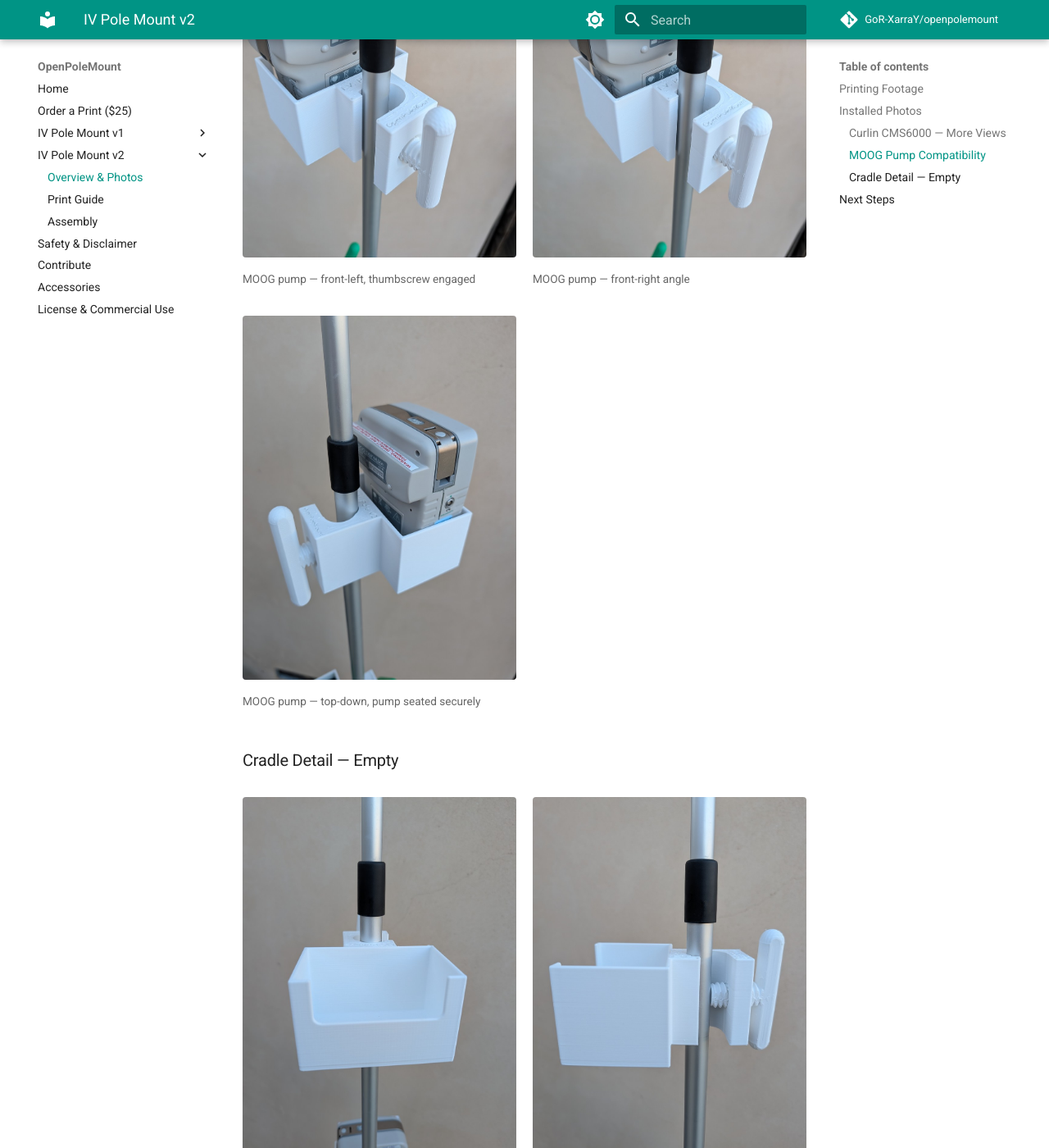
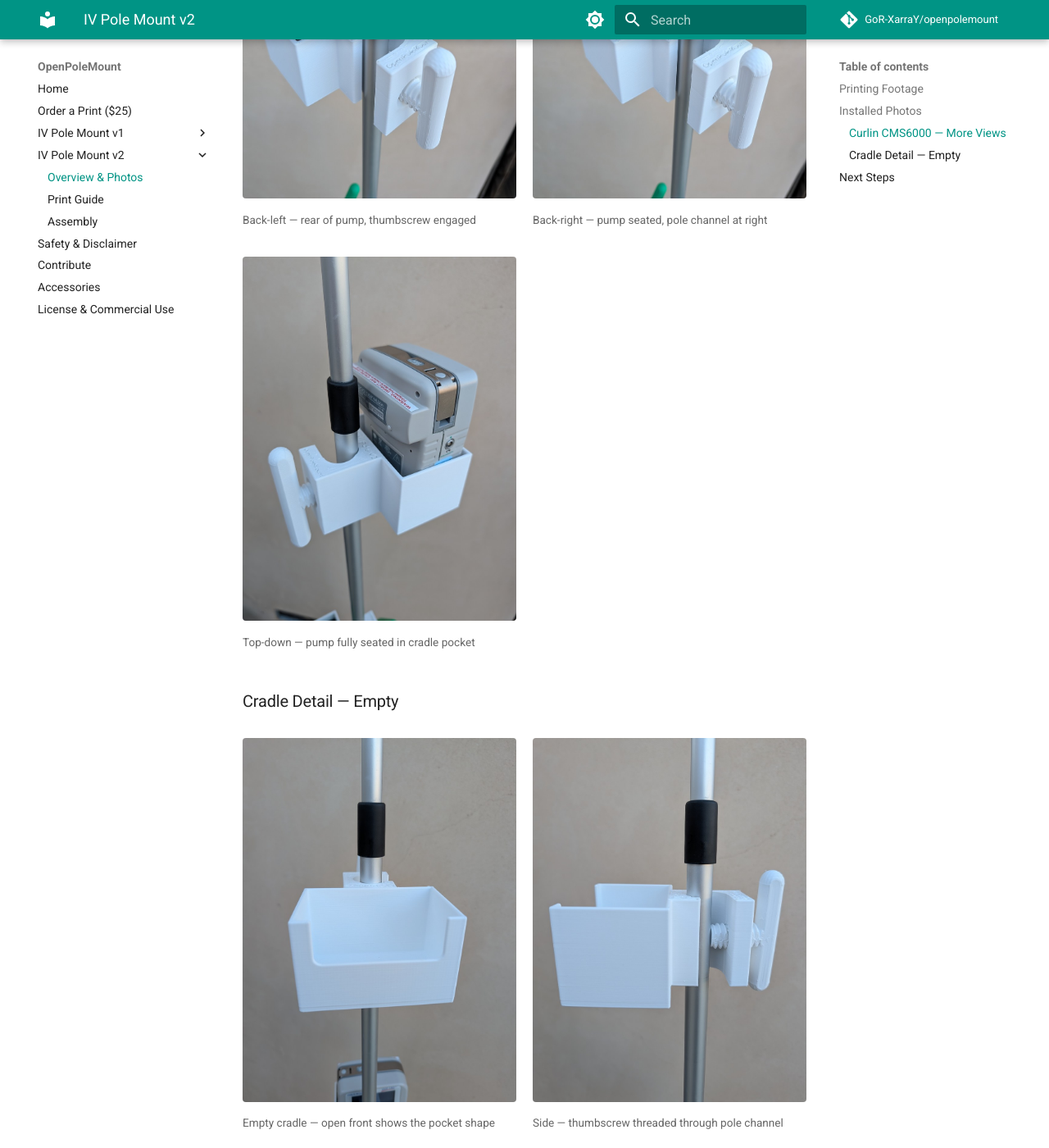
Before and after one commit to GoR-XarraY/openpolemount, an MkDocs documentation site: the page built from docs/iv-pole-v2/index.md, in a window 1280 px wide and 1400 px high, scrolled down 4002 px. Shown: the whole window at 82% size. Built offline with MkDocs 1.6.1 and Material for MkDocs 9.7.7, drawn with Linux system fonts in a browser that asks for light colours; comment, search, counter and statistics services are not loaded; some of the changed text lies outside the part shown.

Commit message:
fix: correct pump identification — all photos are Curlin CMS6000, not MOOG
Rename v2-moog-*.jpg files to v2-curlin-back-*.jpg / v2-curlin-top2.jpg.
Remove 'MOOG Pump Compatibility' section; merge all 7 Curlin views into
one 'Curlin CMS6000 — More Views' grid. Fix all alt text and captions.

Co-Authored-By: Claude Sonnet 4.6 <noreply@anthropic.com>

```diff
--- a/docs/iv-pole-v2/index.md
+++ b/docs/iv-pole-v2/index.md
@@ -64,29 +64,24 @@ image: images/iv-pole-v2/v2-og-image.jpg
     <p style="font-size:0.85em;color:#666;margin-top:0.4rem;">Curlin CMS6000 — straight-on, keypad fully visible</p>
   </div>
   <div>
-    <a href="../images/iv-pole-v2/v2-curlin-side.jpg"><img src="../images/iv-pole-v2/v2-curlin-side.jpg" alt="V2 cradle with Curlin pump — side view" style="width:100%;border-radius:4px;"></a>
+    <a href="../images/iv-pole-v2/v2-curlin-side.jpg"><img src="../images/iv-pole-v2/v2-curlin-side.jpg" alt="Curlin CMS6000 in V2 cradle — side view" style="width:100%;border-radius:4px;"></a>
     <p style="font-size:0.85em;color:#666;margin-top:0.4rem;">Side — cradle body and pole channel visible</p>
   </div>
   <div>
-    <a href="../images/iv-pole-v2/v2-curlin-top.jpg"><img src="../images/iv-pole-v2/v2-curlin-top.jpg" alt="Curlin in V2 cradle — overhead angle" style="width:100%;border-radius:4px;"></a>
+    <a href="../images/iv-pole-v2/v2-curlin-top.jpg"><img src="../images/iv-pole-v2/v2-curlin-top.jpg" alt="Curlin CMS6000 in V2 cradle — overhead angle" style="width:100%;border-radius:4px;"></a>
     <p style="font-size:0.85em;color:#666;margin-top:0.4rem;">Overhead angle — pump seated in cradle pocket</p>
   </div>
-</div>
-
-### MOOG Pump Compatibility
-
-<div style="display:grid;grid-template-columns:1fr 1fr;gap:1rem;margin:1.5rem 0;">
   <div>
-    <a href="../images/iv-pole-v2/v2-moog-front-left.jpg"><img src="../images/iv-pole-v2/v2-moog-front-left.jpg" alt="MOOG pump in V2 cradle — front-left" style="width:100%;border-radius:4px;"></a>
-    <p style="font-size:0.85em;color:#666;margin-top:0.4rem;">MOOG pump — front-left, thumbscrew engaged</p>
+    <a href="../images/iv-pole-v2/v2-curlin-back-left.jpg"><img src="../images/iv-pole-v2/v2-curlin-back-left.jpg" alt="Curlin CMS6000 in V2 cradle — back-left view" style="width:100%;border-radius:4px;"></a>
+    <p style="font-size:0.85em;color:#666;margin-top:0.4rem;">Back-left — rear of pump, thumbscrew engaged</p>
   </div>
   <div>
-    <a href="../images/iv-pole-v2/v2-moog-front-right.jpg"><img src="../images/iv-pole-v2/v2-moog-front-right.jpg" alt="MOOG pump in V2 cradle — front-right" style="width:100%;border-radius:4px;"></a>
-    <p style="font-size:0.85em;color:#666;margin-top:0.4rem;">MOOG pump — front-right angle</p>
+    <a href="../images/iv-pole-v2/v2-curlin-back-right.jpg"><img src="../images/iv-pole-v2/v2-curlin-back-right.jpg" alt="Curlin CMS6000 in V2 cradle — back-right view" style="width:100%;border-radius:4px;"></a>
+    <p style="font-size:0.85em;color:#666;margin-top:0.4rem;">Back-right — pump seated, pole channel at right</p>
   </div>
   <div>
-    <a href="../images/iv-pole-v2/v2-moog-top.jpg"><img src="../images/iv-pole-v2/v2-moog-top.jpg" alt="MOOG pump in V2 cradle — top-down" style="width:100%;border-radius:4px;"></a>
-    <p style="font-size:0.85em;color:#666;margin-top:0.4rem;">MOOG pump — top-down, pump seated securely</p>
+    <a href="../images/iv-pole-v2/v2-curlin-top2.jpg"><img src="../images/iv-pole-v2/v2-curlin-top2.jpg" alt="Curlin CMS6000 in V2 cradle — top-down" style="width:100%;border-radius:4px;"></a>
+    <p style="font-size:0.85em;color:#666;margin-top:0.4rem;">Top-down — pump fully seated in cradle pocket</p>
   </div>
 </div>
 
```
Also changed, not shown: docs/images/iv-pole-v2/v2-curlin-back-left.jpg (renamed from docs/images/iv-pole-v2/v2-moog-front-left.jpg), docs/images/iv-pole-v2/v2-curlin-back-right.jpg (renamed from docs/images/iv-pole-v2/v2-moog-front-right.jpg), docs/images/iv-pole-v2/v2-curlin-top2.jpg (renamed from docs/images/iv-pole-v2/v2-moog-top.jpg).
